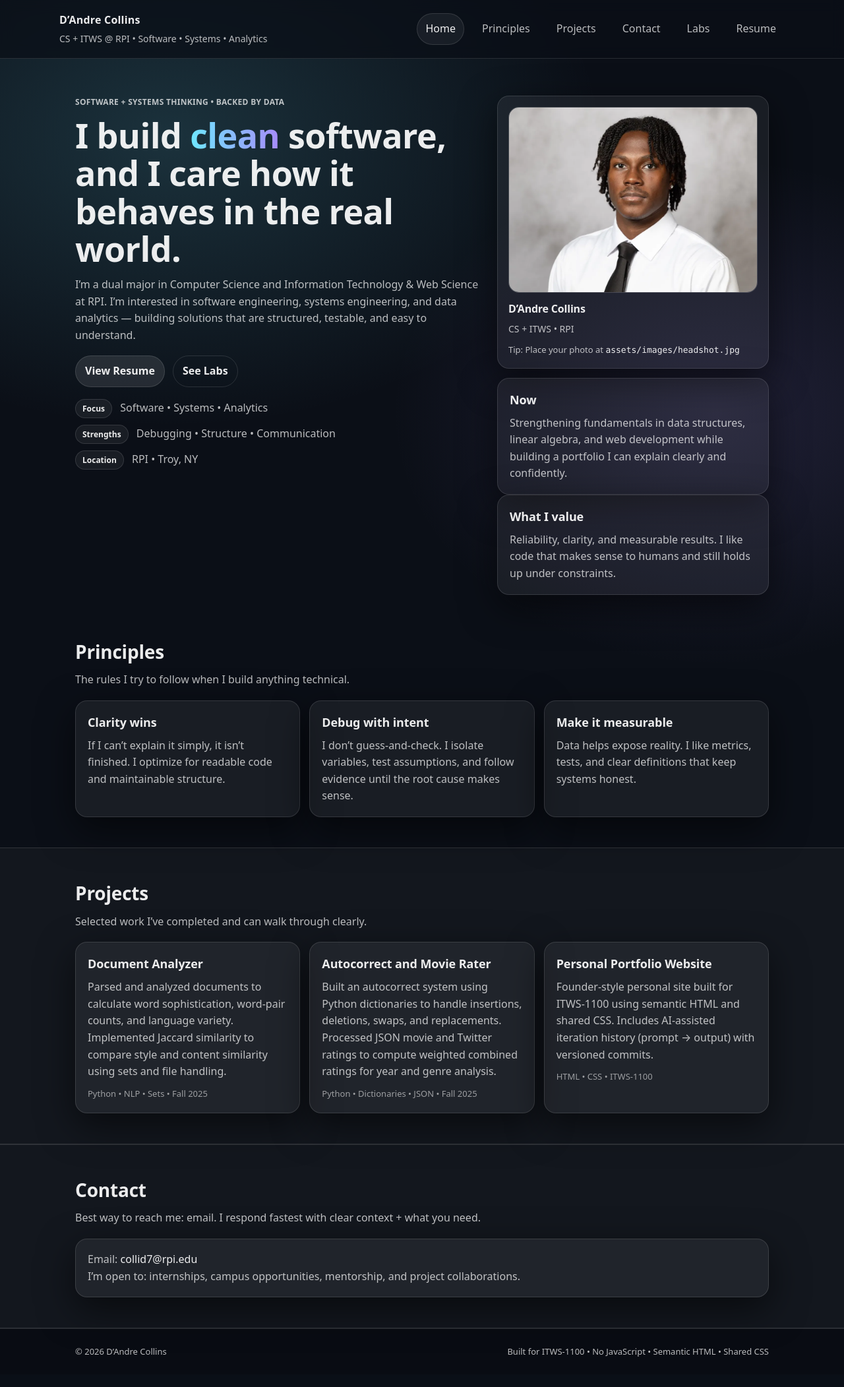
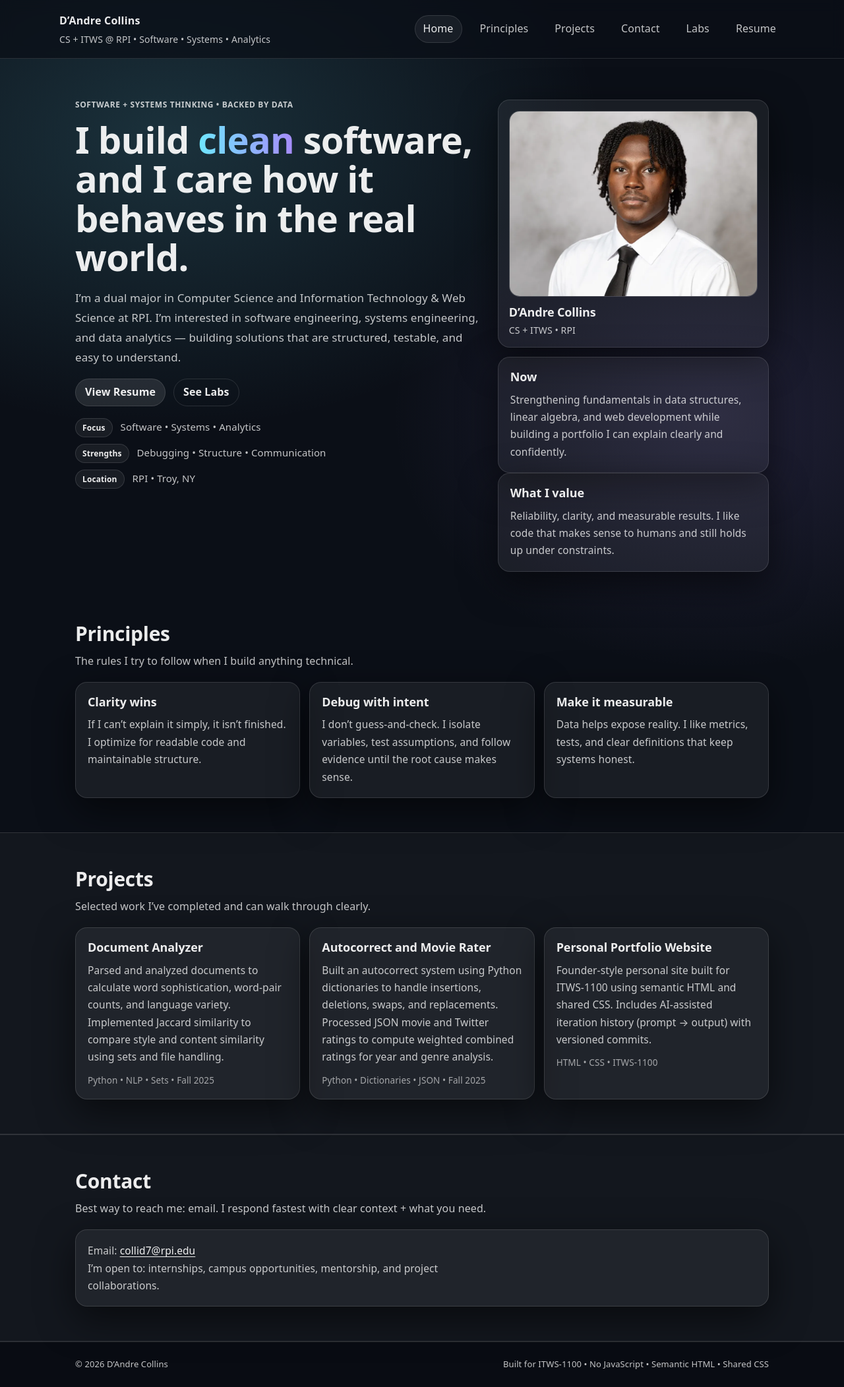
Before and after one commit to dandrecollins07-ctrl/itws-1100, a PHP site: page / in a window 1280 px wide. Shown: the whole page at 66% size. Before the commit the page ends 2057 px from the top, so only its background shows below. Run offline with PHP 8.4, Linux system fonts and the light colour scheme.

Commit message:
Cleaning
Fixed text structure

```diff
--- a/iit/assets/css/site.css
+++ b/iit/assets/css/site.css
@@ -5,11 +5,14 @@
 :root {
   --bg: #0b0f17;
   --bg-alt: #0f1624;
+
   --card: rgba(255, 255, 255, 0.06);
   --border: rgba(255, 255, 255, 0.12);
+
   --text: rgba(255, 255, 255, 0.92);
-  --muted: rgba(255, 255, 255, 0.72);
-  --faint: rgba(255, 255, 255, 0.56);
+  --muted: rgba(255, 255, 255, 0.76);
+  --faint: rgba(255, 255, 255, 0.60);
+
   --accent: #6ee7ff;
   --accent-2: #a78bfa;
 
@@ -22,6 +25,8 @@
   --pad: 24px;
 
   --header-offset: 120px;
+
+  --reading-width: 72ch;
 }
 
 * {
@@ -42,7 +47,7 @@ section {
 }
 
 /* =========================
-   Page Base
+   Page Base + Readability
    ========================= */
 
 body {
@@ -52,7 +57,13 @@ body {
               radial-gradient(900px 700px at 85% 30%, rgba(167, 139, 250, 0.14), transparent 55%),
               var(--bg);
   color: var(--text);
-  line-height: 1.6;
+
+  font-size: 16px;
+  line-height: 1.7;
+  letter-spacing: 0.1px;
+
+  text-rendering: optimizeLegibility;
+  -webkit-font-smoothing: antialiased;
 }
 
 img {
@@ -60,13 +71,20 @@ img {
   height: auto;
 }
 
+p {
+  margin-top: 0;
+  margin-bottom: 0;
+}
+
 a {
   color: var(--text);
-  text-decoration: none;
+  text-decoration: underline;
+  text-decoration-thickness: 1px;
+  text-underline-offset: 3px;
 }
 
 a:hover {
-  text-decoration: underline;
+  text-decoration-thickness: 2px;
 }
 
 .container {
@@ -119,11 +137,11 @@ a:hover {
 .brand {
   display: flex;
   flex-direction: column;
-  gap: 4px;
+  gap: 6px;
 }
 
 .brand-link {
-  font-weight: 800;
+  font-weight: 850;
   letter-spacing: 0.2px;
   text-decoration: none;
 }
@@ -132,6 +150,7 @@ a:hover {
   margin: 0;
   color: var(--muted);
   font-size: 14px;
+  line-height: 1.35;
 }
 
 .nav-list {
@@ -156,12 +175,12 @@ a:hover {
   border: 1px solid transparent;
   color: var(--muted);
   text-decoration: none;
+  line-height: 1.2;
 }
 
 .nav-link:hover {
   border-color: var(--border);
   color: var(--text);
-  text-decoration: none;
 }
 
 .nav-link.is-active {
@@ -170,7 +189,6 @@ a:hover {
   color: var(--text);
 }
 
-/* Underline animation */
 .nav-link::after {
   content: "";
   position: absolute;
@@ -187,11 +205,6 @@ a:hover {
   left: 0%;
 }
 
-/*
-  CSS-only "active section" highlight:
-  Uses :has() — no JavaScript.
-  Works in modern Chrome/Edge/Safari.
-*/
 body:has(#principles:target) .nav-link[href="#principles"],
 body:has(#projects:target) .nav-link[href="#projects"],
 body:has(#contact:target) .nav-link[href="#contact"] {
@@ -212,30 +225,35 @@ body:has(#contact:target) .nav-link[href="#contact"]::after {
    ========================= */
 
 .hero {
-  padding: 56px 0 18px 0;
+  padding: 62px 0 24px 0;
 }
 
 .hero-grid {
   display: grid;
   grid-template-columns: 1.35fr 0.9fr;
-  gap: 22px;
+  gap: 24px;
   align-items: start;
 }
 
+.hero-left {
+  max-width: var(--reading-width);
+}
+
 .eyebrow {
-  margin: 0 0 12px 0;
+  margin: 0 0 14px 0;
   color: var(--muted);
-  font-weight: 600;
-  letter-spacing: 0.3px;
+  font-weight: 650;
+  letter-spacing: 0.6px;
   text-transform: uppercase;
   font-size: 12px;
+  line-height: 1.4;
 }
 
 .hero-title {
-  margin: 0 0 14px 0;
-  font-size: clamp(32px, 4.2vw, 52px);
-  line-height: 1.1;
-  letter-spacing: -0.6px;
+  margin: 0 0 18px 0;
+  font-size: clamp(34px, 4.4vw, 56px);
+  line-height: 1.06;
+  letter-spacing: -0.8px;
 }
 
 .accent {
@@ -248,7 +266,8 @@ body:has(#contact:target) .nav-link[href="#contact"]::after {
 .hero-lede {
   margin: 0 0 18px 0;
   color: var(--muted);
-  font-size: 16px;
+  font-size: 17px;
+  line-height: 1.75;
 }
 
 .hero-cta {
@@ -265,6 +284,8 @@ body:has(#contact:target) .nav-link[href="#contact"]::after {
   display: grid;
   gap: 10px;
   color: var(--muted);
+  font-size: 15px;
+  line-height: 1.6;
 }
 
 .pill {
@@ -276,7 +297,7 @@ body:has(#contact:target) .nav-link[href="#contact"]::after {
   margin-right: 8px;
   color: var(--text);
   font-size: 12px;
-  font-weight: 700;
+  font-weight: 750;
 }
 
 /* =========================
@@ -315,18 +336,22 @@ body:has(#contact:target) .nav-link[href="#contact"]::after {
   margin: 0;
   font-weight: 900;
   letter-spacing: -0.2px;
+  font-size: 18px;
+  line-height: 1.25;
 }
 
 .headshot-role {
   margin: 6px 0 0 0;
   color: var(--muted);
   font-size: 14px;
+  line-height: 1.4;
 }
 
 .headshot-note {
   margin: 10px 0 0 0;
   color: var(--muted);
   font-size: 13px;
+  line-height: 1.5;
 }
 
 .mono {
@@ -339,7 +364,7 @@ body:has(#contact:target) .nav-link[href="#contact"]::after {
    ========================= */
 
 .section {
-  padding: 46px 0;
+  padding: 52px 0;
 }
 
 .section-alt {
@@ -354,14 +379,17 @@ body:has(#contact:target) .nav-link[href="#contact"]::after {
 
 .section-title {
   margin: 0;
-  font-size: 28px;
-  letter-spacing: -0.2px;
+  font-size: 30px;
+  letter-spacing: -0.3px;
+  line-height: 1.18;
 }
 
 .section-subtitle {
-  margin: 8px 0 0 0;
+  margin: 10px 0 0 0;
   color: var(--muted);
-  max-width: 70ch;
+  max-width: var(--reading-width);
+  font-size: 16px;
+  line-height: 1.75;
 }
 
 /* =========================
@@ -372,12 +400,14 @@ body:has(#contact:target) .nav-link[href="#contact"]::after {
   display: grid;
   grid-template-columns: repeat(3, 1fr);
   gap: 14px;
+  margin-top: 18px;
 }
 
 .grid-2 {
   display: grid;
   grid-template-columns: repeat(2, 1fr);
   gap: 14px;
+  margin-top: 18px;
 }
 
 .card {
@@ -389,20 +419,25 @@ body:has(#contact:target) .nav-link[href="#contact"]::after {
 }
 
 .card-title {
-  margin: 0 0 8px 0;
+  margin: 0 0 10px 0;
   font-size: 18px;
   letter-spacing: -0.1px;
+  line-height: 1.25;
 }
 
 .card-text {
   margin: 0;
   color: var(--muted);
+  font-size: 15.5px;
+  line-height: 1.7;
+  max-width: var(--reading-width);
 }
 
 .meta {
-  margin: 10px 0 0 0;
+  margin: 12px 0 0 0;
   color: var(--faint);
-  font-size: 13px;
+  font-size: 13.5px;
+  line-height: 1.5;
 }
 
 .highlight {
@@ -414,7 +449,7 @@ body:has(#contact:target) .nav-link[href="#contact"]::after {
 }
 
 /* =========================
-   Buttons + Link Cards
+   Buttons
    ========================= */
 
 .btn {
@@ -424,8 +459,9 @@ body:has(#contact:target) .nav-link[href="#contact"]::after {
   border: 1px solid var(--border);
   background: rgba(255, 255, 255, 0.10);
   color: var(--text);
-  font-weight: 700;
+  font-weight: 750;
   text-decoration: none;
+  line-height: 1.2;
 }
 
 .btn:hover {
@@ -458,6 +494,7 @@ body:has(#contact:target) .nav-link[href="#contact"]::after {
   margin: 0;
   color: var(--muted);
   font-size: 13px;
+  line-height: 1.5;
 }
 
 /* =========================
@@ -489,4 +526,12 @@ body:has(#contact:target) .nav-link[href="#contact"]::after {
   .headshot-img {
     height: 240px;
   }
+
+  .hero {
+    padding-top: 44px;
+  }
+
+  .section {
+    padding: 46px 0;
+  }
 }
--- a/iit/index.html
+++ b/iit/index.html
@@ -118,7 +118,6 @@
 
                 IMPORTANT:
                 - The filename MUST match exactly (case sensitive).
-                - If you use .png, update the srcset line below.
               -->
               <picture>
                 <source srcset="assets/images/headshot.png">
@@ -133,9 +132,6 @@
               <p class="headshot-role">CS + ITWS • RPI</p>
             </div>
 
-            <p class="headshot-note">
-              Tip: Place your photo at <span class="mono">assets/images/headshot.jpg</span>
-            </p>
           </div>
 
           <div class="card highlight">
```
